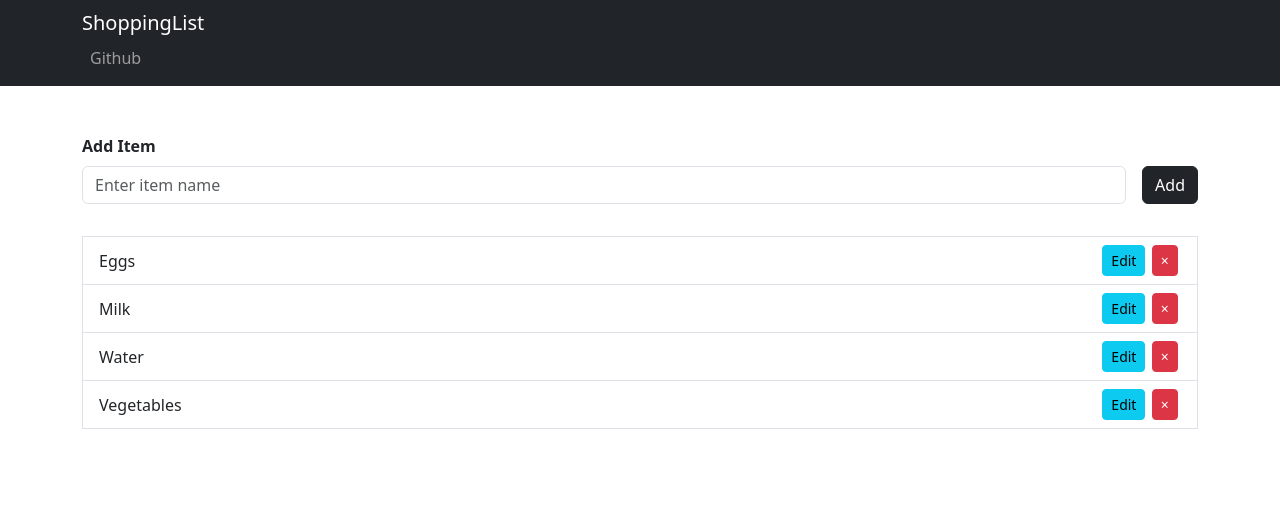
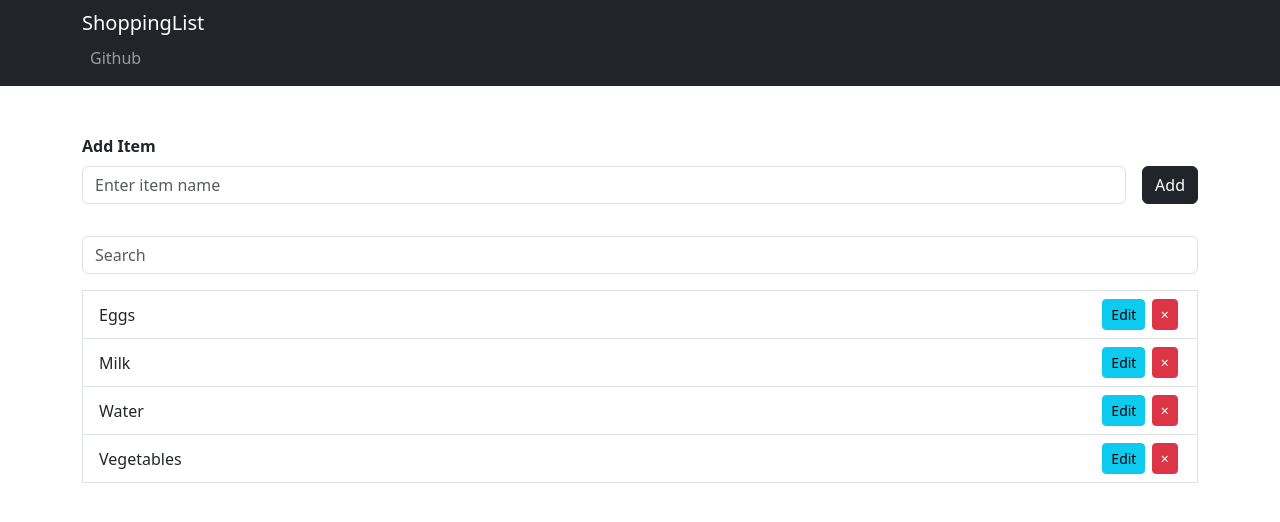
Before and after one commit to JeusValerio/MernShoppingList, a React (Create React App) app in the folder client/: page / in a window 1280 px wide. Shown: the top 522 px of the page. Built offline with nearby package versions, Linux system fonts and the light colour scheme.

Commit message:
Search Textbox

```diff
--- a/client/src/components/ShoppingList.js
+++ b/client/src/components/ShoppingList.js
@@ -12,7 +12,8 @@ class ShoppingList extends Component {
             { id: uuidv4(), name: 'Water', isEditing: false },
             { id: uuidv4(), name: 'Vegetables', isEditing: false },
         ],
-        newItemName: '' // New state to hold the value of the new item input
+        newItemName: '', // New state to hold the value of the new item input
+        searchQuery: '', // State to hold the search query
     }
 
     handleChange = (e, itemId) => {
@@ -51,8 +52,17 @@ class ShoppingList extends Component {
         }
     }
 
+    handleSearchChange = e => {
+        this.setState({ searchQuery: e.target.value });
+    }
+
     render() {
-        const { items, newItemName } = this.state;
+        const { items, newItemName, searchQuery } = this.state;
+        // Filter items based on search query
+        const filteredItems = items.filter(item =>
+            item.name.toLowerCase().includes(searchQuery.toLowerCase())
+        );
+
         return (
             <Container>
                 <Form onSubmit={this.handleSubmit} style={{ marginBottom: '2rem' }}>
@@ -64,16 +74,24 @@ class ShoppingList extends Component {
                                 placeholder="Enter item name"
                                 value={newItemName}
                                 onChange={e => this.setState({ newItemName: e.target.value })}
-                                className = "input-field"
+                                className="input-field"
                                 style={{ marginRight: '1rem' }}
                             />
                             <Button color="dark" type="submit">Add</Button>
                         </div>
                     </FormGroup>
                 </Form>
+                {/* Search input */}
+                <Input
+                    type="text"
+                    placeholder="Search"
+                    value={searchQuery}
+                    onChange={this.handleSearchChange}
+                    style={{ marginBottom: '1rem' }}
+                />
                 <ListGroup>
                     <TransitionGroup className="shopping-list">
-                        {items.map(({ id, name, isEditing }) => (
+                        {filteredItems.map(({ id, name, isEditing }) => (
                             <CSSTransition key={id} timeout={500} classNames="fade">
                                 <ListGroupItem className="d-flex justify-content-between align-items-center">
                                     {isEditing ? (
@@ -82,7 +100,6 @@ class ShoppingList extends Component {
                                                 type="text"
                                                 value={name}
                                                 onChange={e => this.handleChange(e, id)}
-
                                             />
                                             <Button
                                                 color="success"
@@ -133,4 +150,4 @@ class ShoppingList extends Component {
     }
 }
 
-export default ShoppingList;
+export default ShoppingList
```
